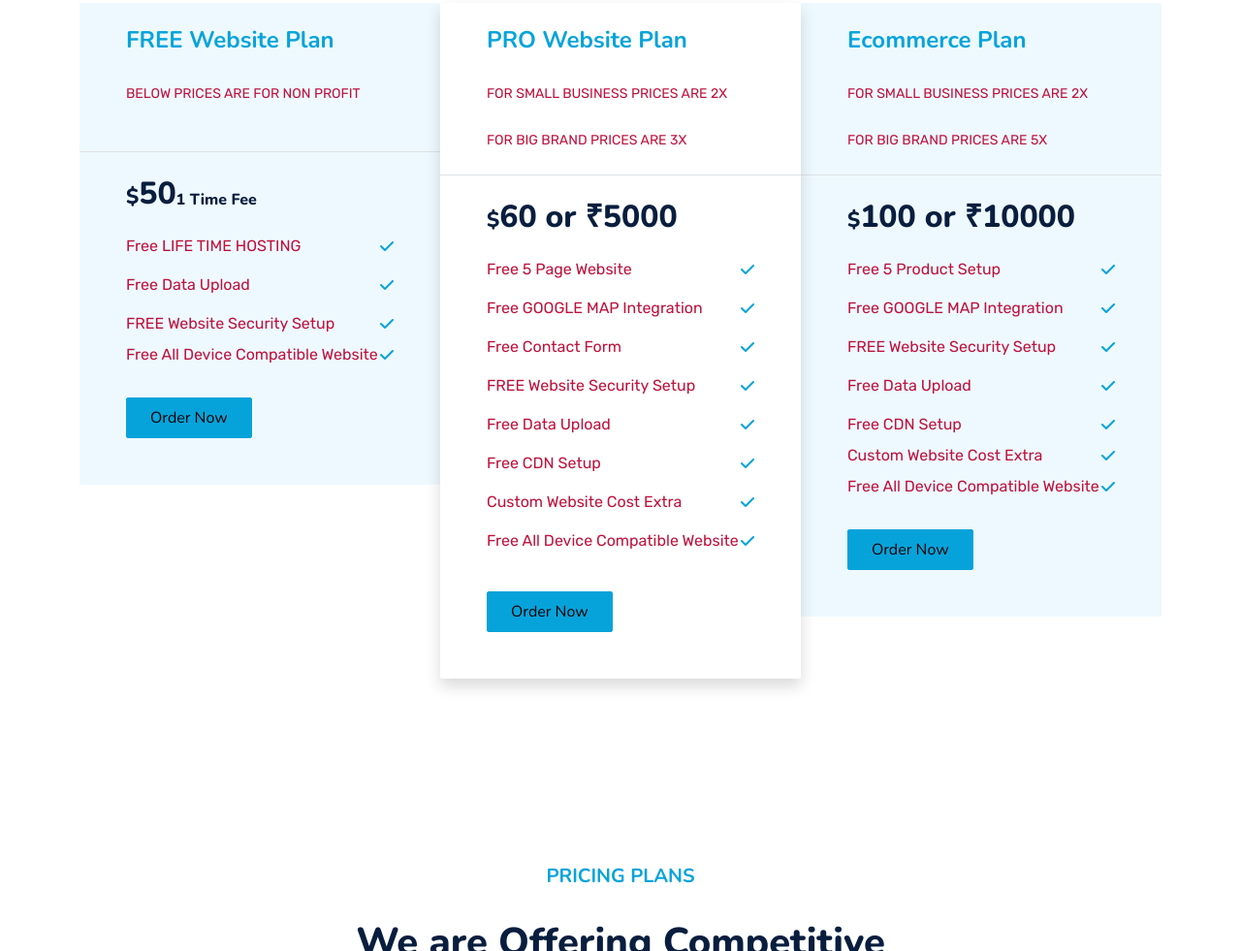
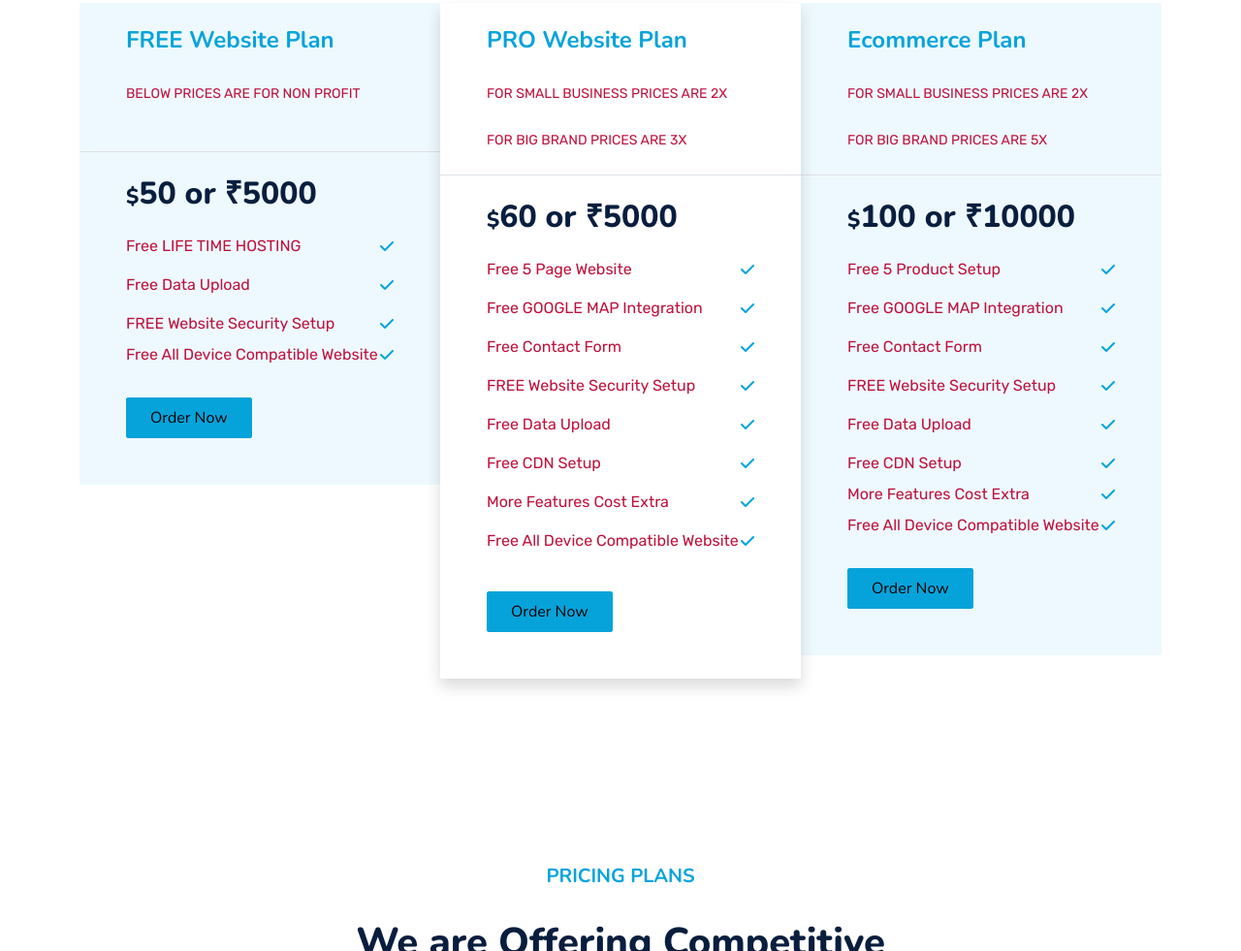
Before and after one commit to bpshbp/W1E, a website with bundled scripts: page index.html in a window 1280 px wide. Shown: the part 4152-5133 px from the top of the page at 97% size. Built offline with nearby package versions, Linux system fonts and the light colour scheme.

Commit message:
Update pricing and feature descriptions in index.html

```diff
--- a/index.html
+++ b/index.html
@@ -525,8 +525,8 @@
                         </div>
                         <div class="p-5 pt-0">
                             <h1 class="display-5 mb-3">
-                                <small class="align-top" style="font-size: 22px; line-height: 45px;">$</small>50<small
-                                    class="align-bottom" style="font-size: 16px; line-height: 40px;">1 Time Fee</small>
+                                <small class="align-top" style="font-size: 22px; line-height: 45px;">$</small>50 or ₹5000<small
+                                    class="align-bottom" style="font-size: 16px; line-height: 40px;"></small>
                             </h1>
 							<div class="d-flex justify-content-between mb-3"><span>Free LIFE TIME HOSTING</span><i class="fa fa-check text-primary pt-1"></i></div>
 				<div class="d-flex justify-content-between mb-3"><span>Free Data Upload</span><i class="fa fa-check text-primary pt-1"></i></div>
@@ -554,7 +554,7 @@
 				<div class="d-flex justify-content-between mb-3"><span>FREE Website Security Setup</span><i class="fa fa-check text-primary pt-1"></i></div>
                              <div class="d-flex justify-content-between mb-3"><span>Free Data Upload</span><i class="fa fa-check text-primary pt-1"></i></div>
                             <div class="d-flex justify-content-between mb-3"><span>Free CDN Setup</span><i class="fa fa-check text-primary pt-1"></i></div>
-                            <div class="d-flex justify-content-between mb-3"><span>Custom Website Cost Extra</span><i class="fa fa-check text-primary pt-1"></i></div>
+                            <div class="d-flex justify-content-between mb-3"><span>More Features Cost Extra</span><i class="fa fa-check text-primary pt-1"></i></div>
 							<div class="d-flex justify-content-between mb-3"><span>Free All Device Compatible Website</span><i class="fa fa-check text-primary pt-1"></i></div>
                                    <a href="https://wa.me/919004108811" class="btn btn-primary py-2 px-4 mt-4">Order Now</a>
                         </div>
@@ -574,10 +574,11 @@
                             </h1>
                             <div class="d-flex justify-content-between mb-3"><span>Free 5 Product Setup</span><i class="fa fa-check text-primary pt-1"></i></div>
 				<div class="d-flex justify-content-between mb-3"><span>Free GOOGLE MAP Integration</span><i class="fa fa-check text-primary pt-1"></i></div>
-                             <div class="d-flex justify-content-between mb-3"><span>FREE Website Security Setup</span><i class="fa fa-check text-primary pt-1"></i></div>
+                             <div class="d-flex justify-content-between mb-3"><span>Free Contact Form</span><i class="fa fa-check text-primary pt-1"></i></div>
+							<div class="d-flex justify-content-between mb-3"><span>FREE Website Security Setup</span><i class="fa fa-check text-primary pt-1"></i></div>
                             <div class="d-flex justify-content-between mb-3"><span>Free Data Upload</span><i class="fa fa-check text-primary pt-1"></i></div>
                              <div class="d-flex justify-content-between mb-2"><span>Free CDN Setup</span><i class="fa fa-check text-primary pt-1"></i></div>
-							<div class="d-flex justify-content-between mb-2"><span>Custom Website Cost Extra</span><i class="fa fa-check text-primary pt-1"></i></div>
+							<div class="d-flex justify-content-between mb-2"><span>More Features Cost Extra</span><i class="fa fa-check text-primary pt-1"></i></div>
                              <div class="d-flex justify-content-between mb-2"><span>Free All Device Compatible Website</span><i class="fa fa-check text-primary pt-1"></i></div>
                             <a href="https://wa.me/919004108811" class="btn btn-primary py-2 px-4 mt-4">Order Now</a>
                         </div>
```
